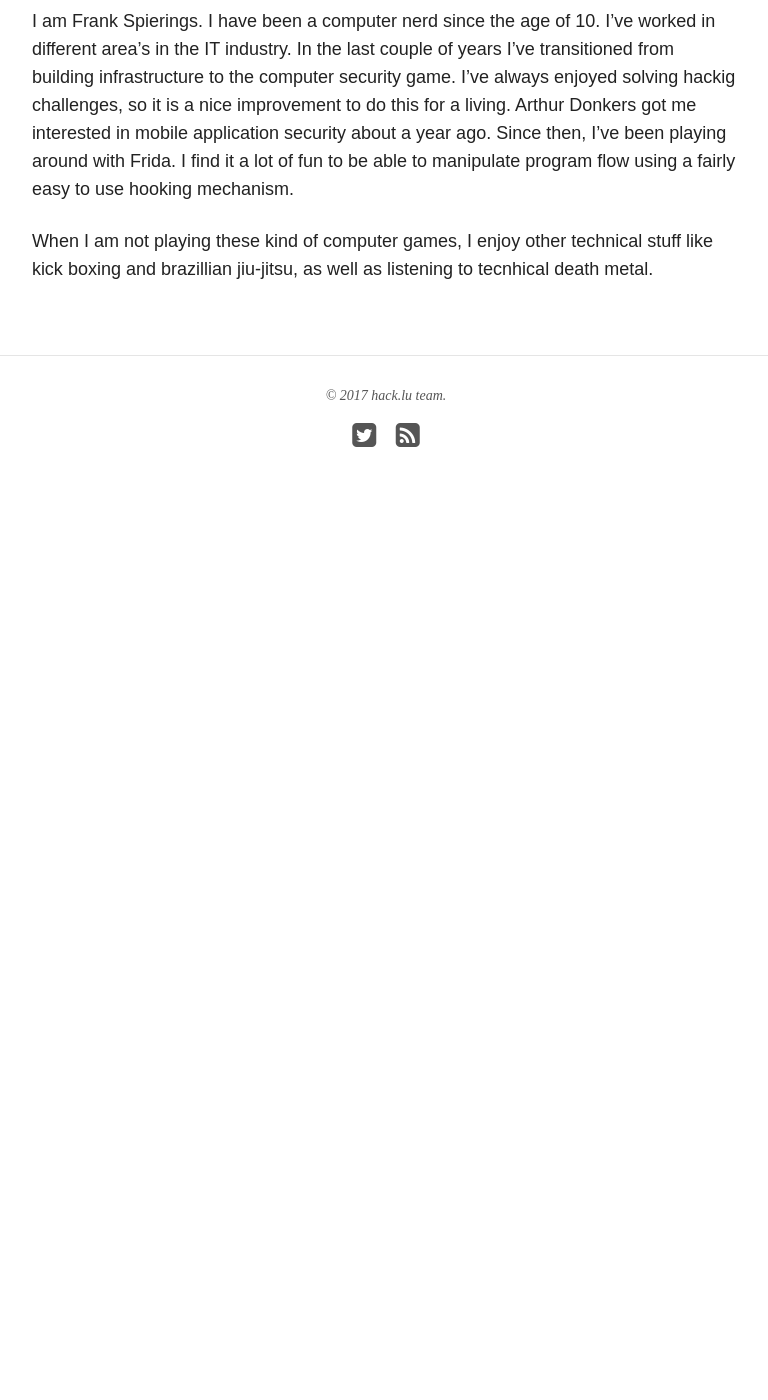
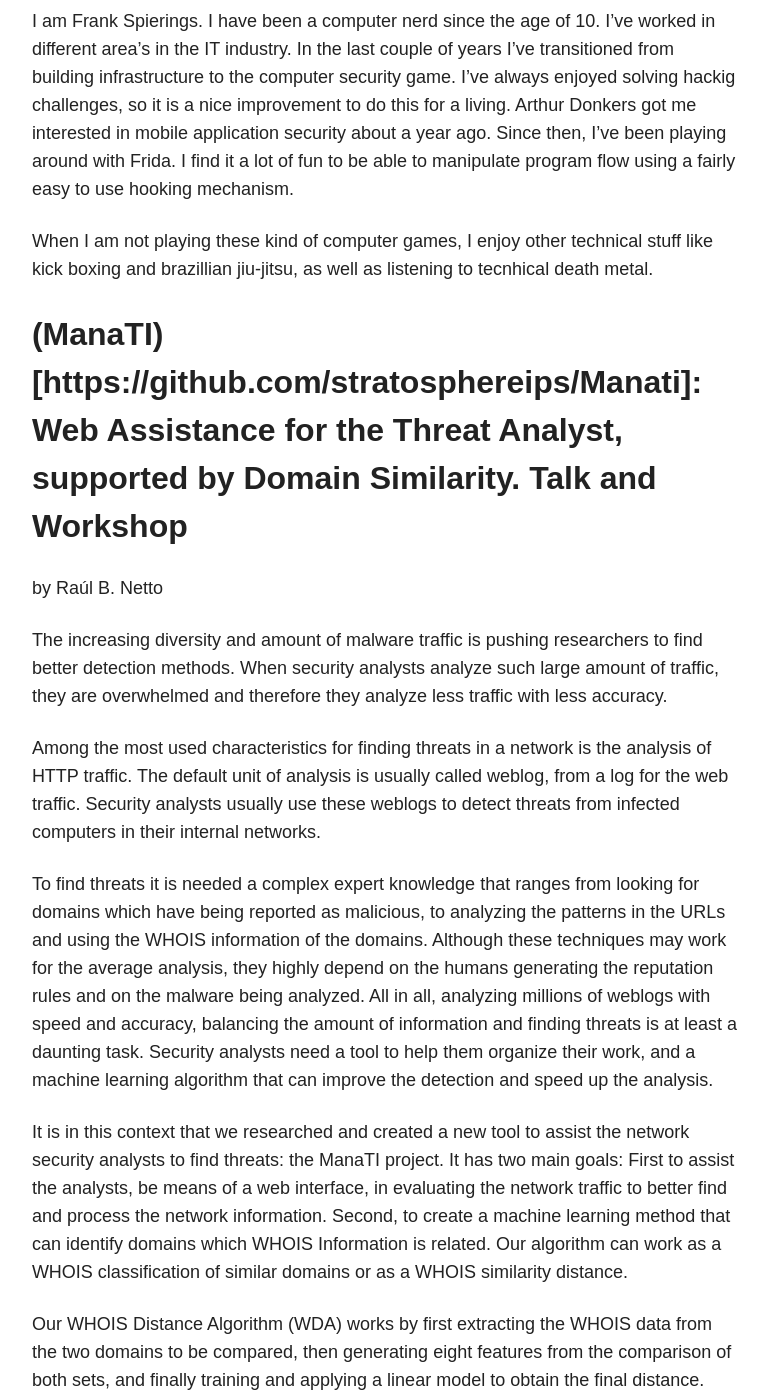
Before and after one commit to adulau/hack-lu-2017, a Jekyll site: the page built from talks/index.md, in a window 1280 px wide and 1400 px high, scrolled down 31585 px. Shown: the whole window, without its empty margins (254-1022 px from the left). Built offline with Jekyll 4.4.1, drawn with Linux system fonts in a browser that asks for light colours; nearby versions of some CDN libraries; before the commit the page ends 32132 px from its top, so only the background shows below that; some of the changed text lies outside the part shown.

Commit message:
adding Information about ManaTI talk and workshop
- bio about Raúl Benitez Netto
- abstract of ManaTI project

```diff
--- a/talks/index.md
+++ b/talks/index.md
@@ -1069,3 +1069,30 @@
 
 When I am not playing these kind of computer games, I enjoy other technical stuff like kick
 boxing and brazillian jiu-jitsu, as well as listening to tecnhical death metal.
+
+(ManaTI)[https://github.com/stratosphereips/Manati]: Web Assistance for the Threat Analyst, supported by Domain Similarity. Talk and Workshop
+------------------------
+by Raúl B. Netto
+
+<!-- 2H -->
+The increasing diversity and amount of malware traffic is pushing researchers to find better detection methods. When security analysts analyze such large amount of traffic, they are overwhelmed and therefore they analyze less traffic with less accuracy.
+
+Among the most used characteristics for finding threats in a network is the analysis of HTTP traffic. The default unit of analysis is usually called weblog, from a log for the web traffic. Security analysts usually use these weblogs to detect threats from infected computers in their internal networks.
+
+To find threats it is needed a complex expert knowledge that ranges from looking for domains which have being reported as malicious, to analyzing the patterns in the URLs and using the WHOIS information of the domains. Although these techniques may work for the average analysis, they highly depend on the humans generating the reputation rules and on the malware being analyzed. All in all, analyzing millions of weblogs with speed and accuracy, balancing the amount of information and finding threats is at least a daunting task. Security analysts need a tool to help them organize their work, and a machine learning algorithm that can improve the detection and speed up the analysis.
+
+It is in this context that we researched and created a new tool to assist the network security analysts to find threats: the ManaTI project. It has two main goals: First to assist the analysts, be means of a web interface, in evaluating the network traffic to better find and process the network information. Second, to create a machine learning method that can identify domains which WHOIS Information is related. Our algorithm can work as a WHOIS classification of similar domains or as a WHOIS similarity distance.
+
+Our WHOIS Distance Algorithm (WDA) works by first extracting the WHOIS data from the two domains to be compared, then generating eight features from the comparison of both sets, and finally training and applying a linear model to obtain the final distance. WDA can compute the distance between any type of domains. To make our labelled dataset for training and testing, we use normal domains of well known companies, such as Facebook, Apple and Oracle. We obtained the malicious domains from projects as: DNH-BH[1], Ransomware Tracker[2] and the Stratosphere IPS Project[3]. The WDA can help analysts to find similar domains based on their knowledge of other normal or malicious domains.
+
+ManaTI was developed using the Django web framework for Python. It has several tools that improve the efficiency and accuracy of the analysts, such as: a dynamic table to visualize weblogs, bulk labeling of weblogs, the possibility to get and show information from VirusTotal or online WHOIS databases, the function to relate domains using the WHOIS distance algorithm explained before and a large number of features to evaluate the performance of the analyst. ManaTI is highly scalable and modular, allowing the analysts to create their own Python scripts using the API provided by the system.
+
+
+Bio: Raúl Benítez Netto (HoneyJack)[https://github.com/HoneyJack]
+--------------------
+Hi there. I am working with computers since the age of 12. I have been working as Web Developer during 4 years, and then I decided to move from my native Paraguay to the Czech Republic. Nowadays, I am trying to create web applications and help security researchers in their tasks, analysis of malware behavior in the network.  I am passionate about cyber-security and machine learning. Master student in the Czech Technical University in Prague
+
+I am a member of the (Stratosphere IDS Project)[https://stratosphereips.org] where we are researching to help NGO and companies with their cyber-security issues.
+
+Besides, I am interested in hacking stuff like Rubber Ducky USB or small projects with Raspberry Pi or Omega2. Lover of books, especially of classic writers’ books, backpacker when my time allows it to me and an amateur photographer.
+Stay in touch! (@Piuliss)[https://twitter.com/Piuliss]
```
